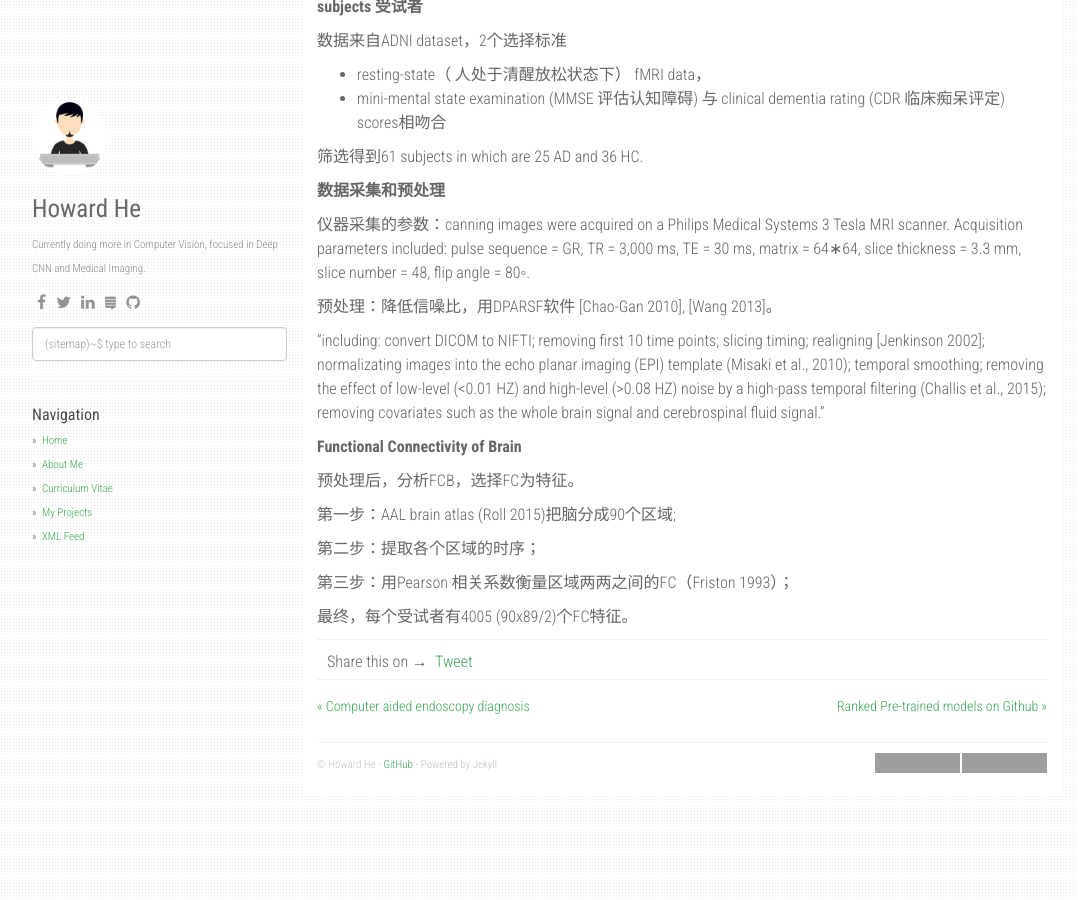
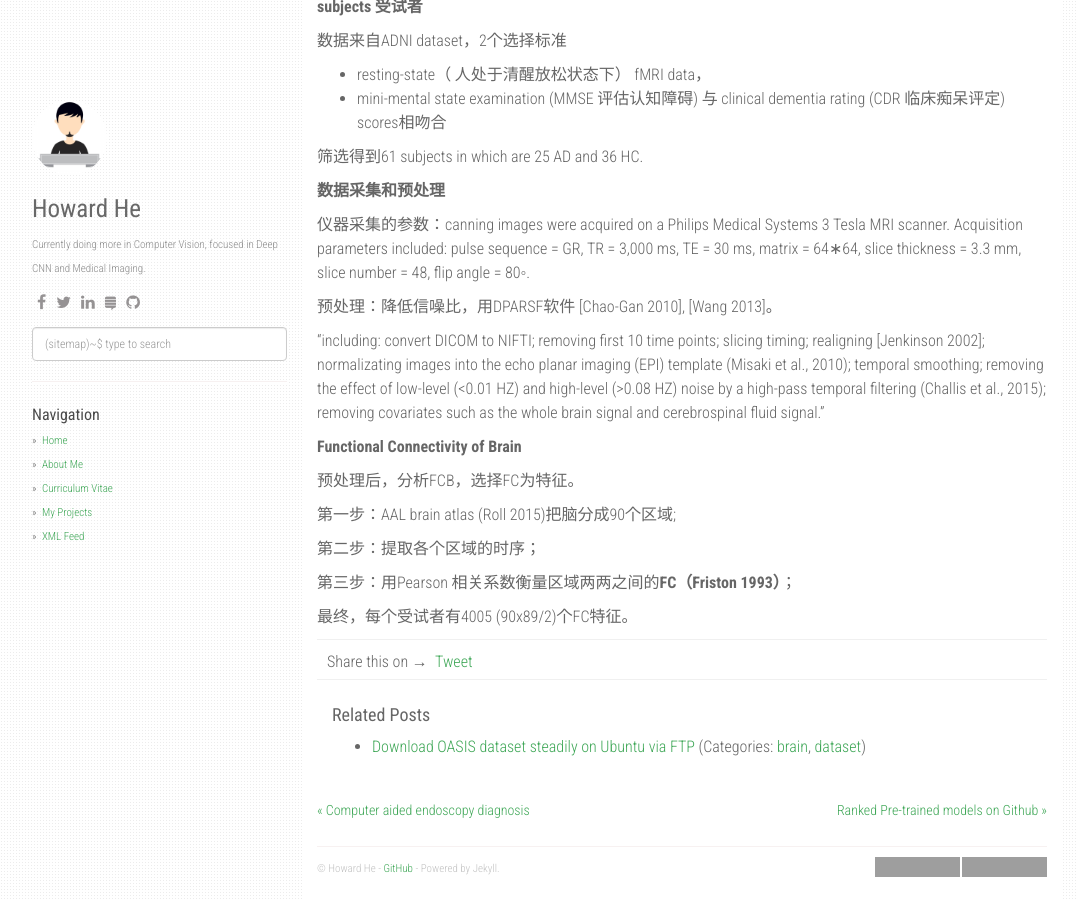
Before and after one commit to howardchina/howardchina.github.io, a Jekyll site: the page built from _posts/2018-12-20-brain-neural.md, in a window 1280 px wide and 900 px high, scrolled down 3896 px. Shown: the whole window, without its empty margins (53-1131 px from the left). Built offline with Jekyll 4.4.1, drawn with Linux system fonts in a browser that asks for light colours; nearby versions of some CDN libraries; comment, search, counter and statistics services are not loaded; some of the changed lines change nothing that is shown; grey boxes are pictures that could not be loaded.

Commit message:
fast update

````diff
--- a/_posts/2018-12-20-brain-neural.md
+++ b/_posts/2018-12-20-brain-neural.md
@@ -188,6 +188,6 @@
 
 第二步：提取各个区域的时序；
 
-第三步：用Pearson 相关系数衡量区域两两之间的FC（Friston 1993）；
+第三步：用Pearson 相关系数衡量区域两两之间的**FC（Friston 1993）**；
 
 最终，每个受试者有4005 (90x89/2)个FC特征。
--- /dev/null
+++ b/_posts/2018-12-22-download-oasis-dataset-steadily.md
@@ -0,0 +1,75 @@
+---
+layout: post
+title: Download OASIS dataset steadily on Ubuntu via FTP
+date:   2018-12-22 12:02:00 +0800
+categories: [brain,dataset]
+---
+
+I was supposed to download the OASIS-1 dataset for its fMRI. [Xnat](https://central.xnat.org/app/template/XDATScreen_report_xnat_projectData.vm/search_element/xnat:projectData/search_field/xnat:projectData.ID/search_value/CENTRAL_OASIS_CS) is officially recommend tool for download. However it  didn't work for me. So I tried FTP and it works.
+
+open the [OASIS website](http://www.oasis-brains.org/#access) and read its FTP instructions.
+
+![FTP Download Instructions]({{site.url}}/static/img/posts/OASIS_FTP.png)
+
+**Tools:** lftp, *proxychains* (optinal)
+
+I'll not introduce how to install *proxychains*. I use it because IPV6 is free in TJU, but IPV4 is not. So I build a proxy agent by *proxychains*, than I don't have to pay for the huge network resource.
+
+3 steps to access the OASIS dataset:
+
+1. open a console on Ubuntu, install lftp.
+
+    ```shell
+    $ sudo apt-get install lftp
+    $ lftp anonymous@ftp.nrg.wustl.edu
+    ```
+
+2. then it asked for your Password, just input your e-mail (actually anything is OK).
+
+    connected!!!
+
+    ```sh
+    lftp anonymous@ftp.nrg.wustl.edu:/data> ls
+    dr-xrwsr-x    3 ftp      ftp            30 Sep 28  2016 data
+    dr-xrwsr-x    2 ftp      ftp             7 Jun 18  2010 gsk
+    dr-xrwsr-x    2 ftp      ftp             3 Feb 28  2014 private
+    dr-xrwsr-x   25 ftp      ftp            40 Sep 05 14:33 pub
+    lftp anonymous@ftp.nrg.wustl.edu:/data> cd data
+    lftp anonymous@ftp.nrg.wustl.edu:/data> ls
+    -r--rw-r--    1 ftp      ftp      10874461059 Mar 18  2009 OAS2_RAW_PART1.tar.gz
+    -r--rw-r--    1 ftp      ftp      8449289603 Mar 18  2009 OAS2_RAW_PART2.tar.gz
+    -r--rw-r--    1 ftp      ftp      883538165 Jul 21  2008 Vincent_Nature2007_data.tar.gz
+    dr-xrwsr-x    2 ftp      ftp            69 Apr 30  2015 hg1000
+    -r--rw-r--    1 ftp      ftp      1380527970 Jun 26  2007 oasis_cross-sectional_disc1.tar.gz
+    -r--rw-r--    1 ftp      ftp      1294865012 Jun 26  2007 oasis_cross-sectional_disc10.tar.gz
+    -r--rw-r--    1 ftp      ftp      1247923584 Jun 26  2007 oasis_cross-sectional_disc11.tar.gz
+    -r--rw-r--    1 ftp      ftp      1473055117 Jun 26  2007 oasis_cross-sectional_disc12.tar.gz
+    -r--rw-r--    1 ftp      ftp      1403357161 Jun 26  2007 oasis_cross-sectional_disc2.tar.gz
+    -r--rw-r--    1 ftp      ftp      1343992875 Jun 26  2007 oasis_cross-sectional_disc3.tar.gz
+    -r--rw-r--    1 ftp      ftp      1333582060 Jun 26  2007 oasis_cross-sectional_disc4.tar.gz
+    -r--rw-r--    1 ftp      ftp      1362916370 Jun 26  2007 oasis_cross-sectional_disc5.tar.gz
+    -r--rw-r--    1 ftp      ftp      1364560560 Jun 26  2007 oasis_cross-sectional_disc6.tar.gz
+    -r--rw-r--    1 ftp      ftp      1390914852 Jun 26  2007 oasis_cross-sectional_disc7.tar.gz
+    -r--rw-r--    1 ftp      ftp      1332341152 Jun 26  2007 oasis_cross-sectional_disc8.tar.gz
+    -r--rw-r--    1 ftp      ftp      1292937504 Jun 26  2007 oasis_cross-sectional_disc9.tar.gz
+    -r--rw-r--    1 ftp      ftp      10001233907 Jul 20  2007 oasis_cs_freesurfer_disc1.tar.gz
+    -r--rw-r--    1 ftp      ftp      9090665431 Jul 20  2007 oasis_cs_freesurfer_disc10.tar.gz
+    -r--rw-r--    1 ftp      ftp      9906158272 Jul 20  2007 oasis_cs_freesurfer_disc11.tar.gz
+    -r--rw-r--    1 ftp      ftp      9769478216 Jul 20  2007 oasis_cs_freesurfer_disc2.tar.gz
+    -r--rw-r--    1 ftp      ftp      9983477722 Jul 20  2007 oasis_cs_freesurfer_disc3.tar.gz
+    -r--rw-r--    1 ftp      ftp      10273223641 Jul 20  2007 oasis_cs_freesurfer_disc4.tar.gz
+    -r--rw-r--    1 ftp      ftp      9872006914 Jul 20  2007 oasis_cs_freesurfer_disc5.tar.gz
+    -r--rw-r--    1 ftp      ftp      10270081956 Jul 20  2007 oasis_cs_freesurfer_disc6.tar.gz
+    -r--rw-r--    1 ftp      ftp      10229874693 Jul 20  2007 oasis_cs_freesurfer_disc7.tar.gz
+    -r--rw-r--    1 ftp      ftp      9630920236 Jul 21  2007 oasis_cs_freesurfer_disc8.tar.gz
+    -r--rw-r--    1 ftp      ftp      9433239227 Jul 21  2007 oasis_cs_freesurfer_disc9.tar.gz
+    -r--rw-r--    1 ftp      ftp      21137786 Sep 28  2016 textspotting.zip
+    ```
+
+3. "mget" multiple files with the same prefix.
+
+    ```shell
+    lftp anonymous@ftp.nrg.wustl.edu:/data> mget oasis_cross-sectional_disc*
+    ```
+
+that's it.
--- /dev/null
+++ b/category/dataset.md
@@ -0,0 +1,6 @@
+---
+layout: posts_by_category
+categories: dataset
+title: Dataset
+permalink: /category/dataset
+---
````
Also changed, not shown: static/img/posts/OASIS_FTP.png (added).
